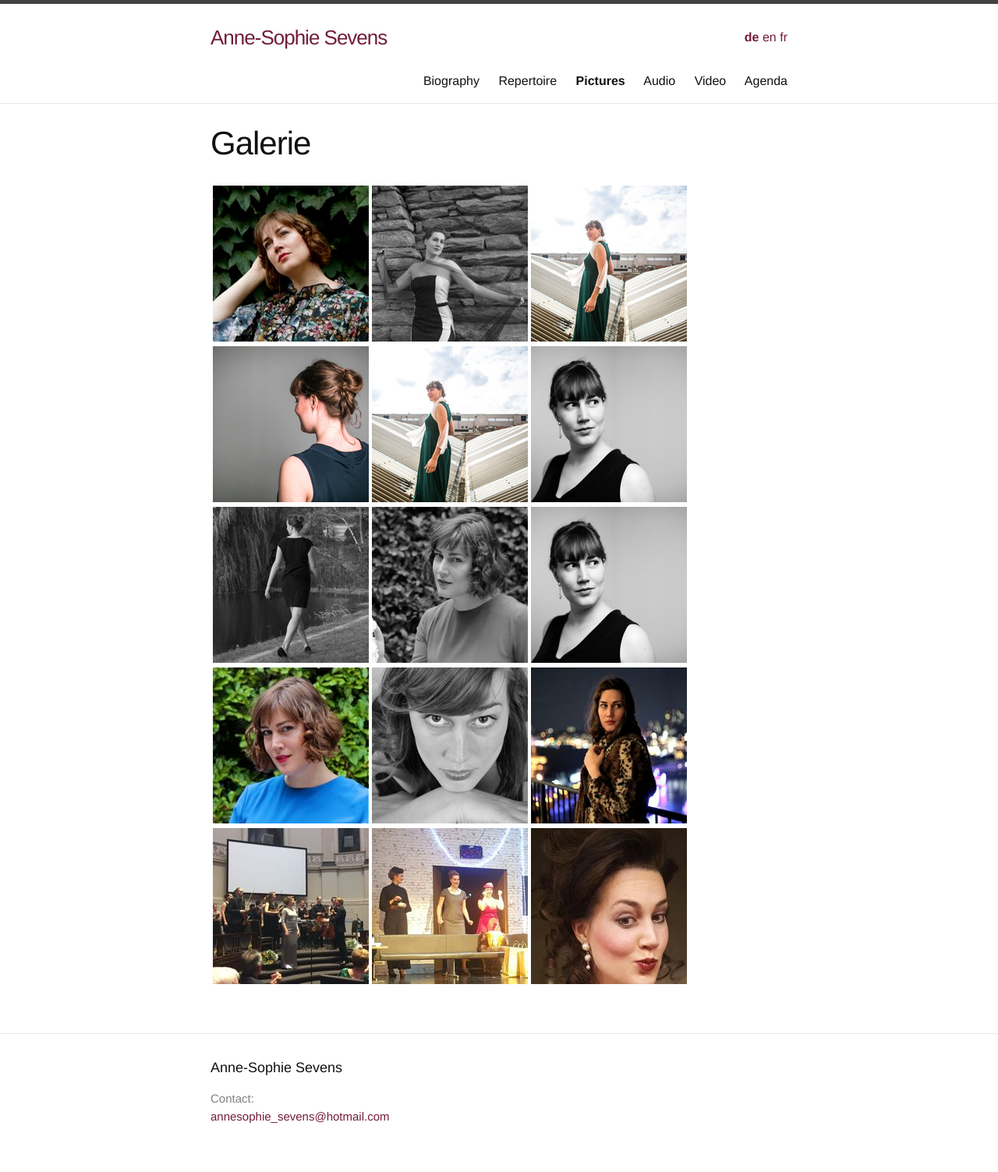
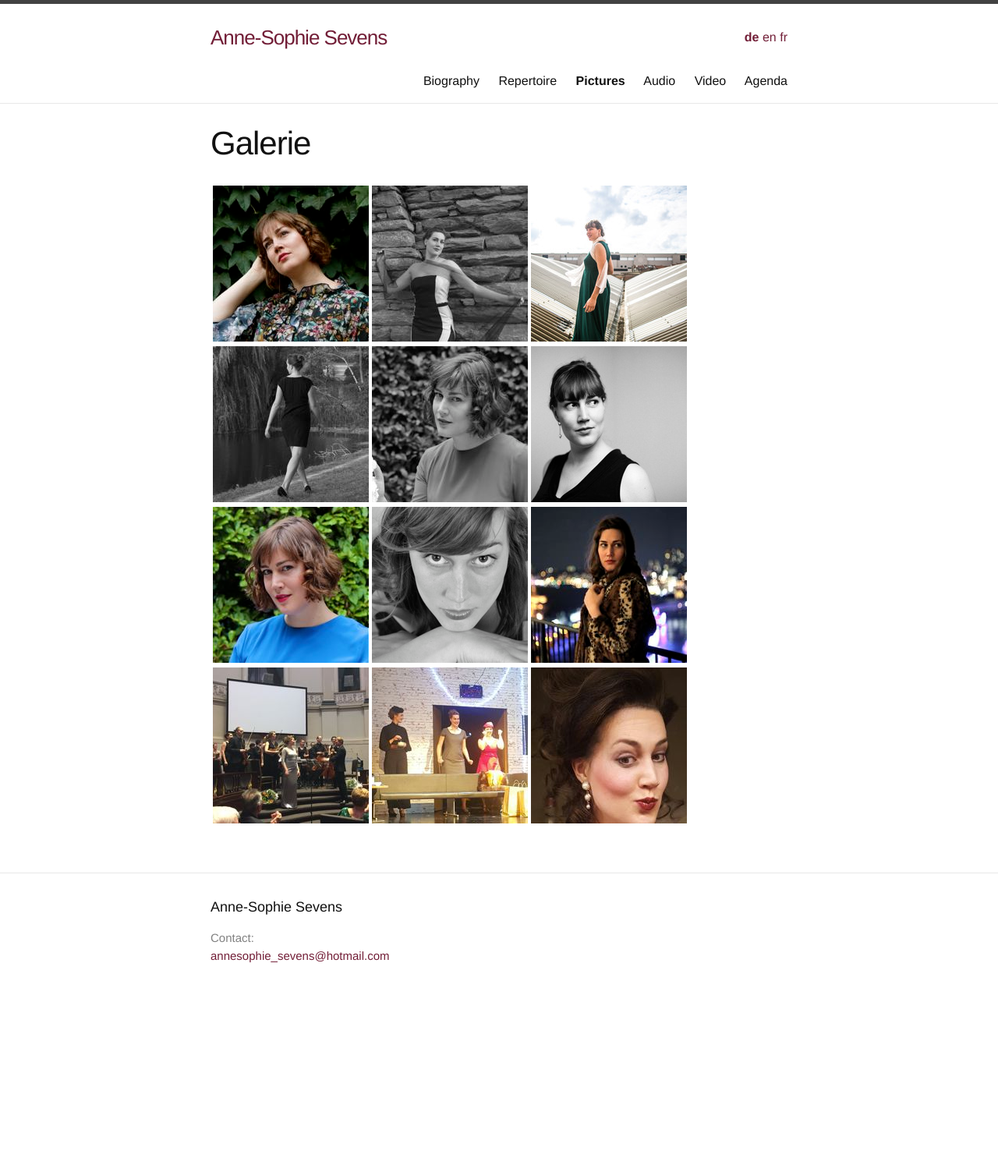
Before and after one commit to annesophie-sevens/annesophie-sevens.github.io, a Jekyll site: the page built from pictures-de.md, in a window 1280 px wide. Shown: the whole page at 78% size. Built offline with Jekyll 4.4.1, drawn with Linux system fonts in a browser that asks for light colours; after the commit the page ends 1297 px from its top, so only the background shows below that.

Commit message:
Update pictures-de.md

```diff
--- a/pictures-de.md
+++ b/pictures-de.md
@@ -8,8 +8,6 @@ ref: pictures
 
 | <a href="/assets/20.JPG"> ![]({{ site.baseurl }}/assets/20_thumbnail.jpg) </a> | <a href="/assets/a5.jpg"> ![]({{ site.baseurl }}/assets/a5-thumbnail.jpg) </a> | <a href="/assets/2.jpg">  ![]({{ site.baseurl }}/assets/2-thumbnail.jpg) </a> |
 
-| <a href="/assets/1.jpg"> ![]({{ site.baseurl }}/assets/1-thumbnail.jpg) </a> | <a href="/assets/2.jpg"> ![]({{ site.baseurl }}/assets/2-thumbnail.jpg) </a> | <a href="/assets/6.jpg">  ![]({{ site.baseurl }}/assets/6-thumbnail.jpg) </a> |
-
 | <a href="/assets/LOOP.jpg"> ![]({{ site.baseurl }}/assets/LOOP 1.jpg) </a> | <a href="/assets/BLOEM 1.jpg"> ![]({{ site.baseurl }}/assets/bloem.jpg) </a> | <a href="/assets/6.jpg">![]({{ site.baseurl }}/assets/6-thumbnail.jpg) </a> |
 
 |  <a href="/assets/25.JPG">  ![]({{ site.baseurl }}/assets/25_thumbnail.jpg) </a> | <a href="/assets/picture1.jpg"> ![]({{ site.baseurl }}/assets/picture1-thumbnail.jpg) </a>|<a href="/assets/b2.jpg"> ![]({{ site.baseurl }}/assets/b2-thumbnail.jpg) </a>|
```
